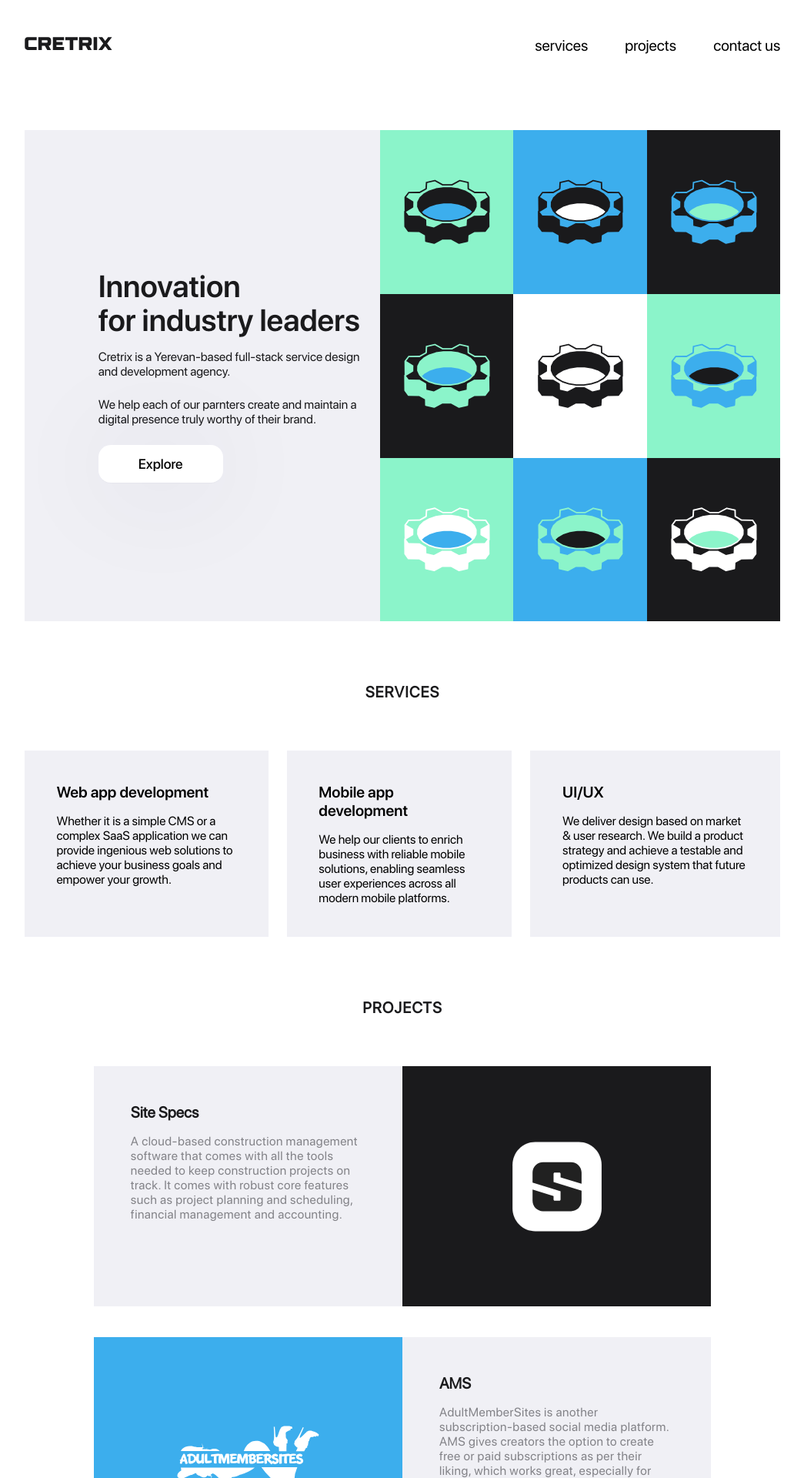
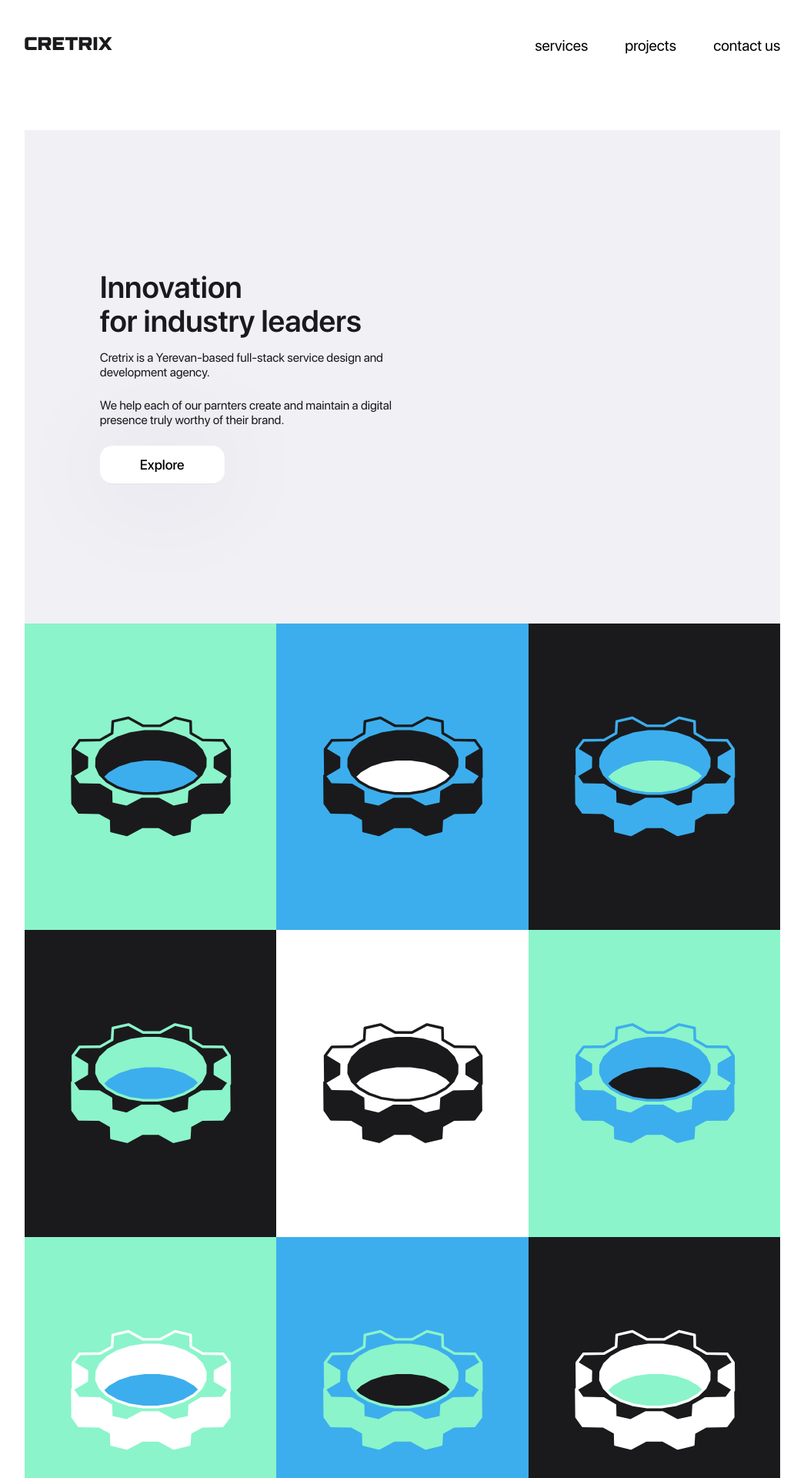
Before and after one commit to cretrix/cretrix.github.io, a Jekyll site: the page built from index.html, in a window 1280 px wide. Shown: the top 1920 px of the page at 77% size, without its empty margins (117-1162 px from the left). Built offline with Jekyll 4.4.1, drawn with Linux system fonts in a browser that asks for light colours.

Commit message:
finish landing media queries

```diff
--- a/_sass/layout/section.scss
+++ b/_sass/layout/section.scss
@@ -10,13 +10,11 @@
 .site-header {
     padding: 3.25rem 9.3rem 0;
     .container {
-        background: #f0f0f5;
         display: flex;
-        align-items: center;
-        justify-content: space-between;
-
         .content {
-            padding-left: 6rem;
+            background: #f0f0f5;
+            padding: 182px 98px;
+            width: 70%;
             color: #1a1a1c;
             h1 {
                 font-size: 40px;
@@ -66,7 +64,7 @@
 }
 
 .services {
-    padding-top:5rem;
+    padding-top: 5rem;
     padding-left: 9.3rem;
     padding-right: 9.3rem;
 
@@ -101,7 +99,7 @@
 }
 
 .projects {
-    padding-top:5rem;
+    padding-top: 5rem;
     width: 100%;
     .container {
         margin-top: 4rem;
@@ -146,8 +144,7 @@
                 }
             }
         }
-        .item:nth-child(2),
-        .item:nth-child(4) {
+        .item:nth-child(even) {
             .content {
                 grid-area: 1 / 2 / 1 / 3;
             }
@@ -159,14 +156,22 @@
 }
 
 .team {
-    padding-top:5rem;
+    padding-top: 5rem;
 
     .container {
         width: 100%;
         display: flex;
-        margin-top: 4rem;
+        margin-top: 3rem;
         justify-content: center;
         gap: 1.5rem;
+
+        & > div {
+            img{
+                width: 100%;
+                height: 100%;
+                object-fit: cover;
+            }
+        }
     }
 
     .paragraph {
@@ -185,7 +190,7 @@
 }
 
 .talk {
-    padding-top:5rem;
+    padding-top: 5rem;
     color: #1a1a1c;
     p {
         text-align: center;
@@ -260,7 +265,7 @@
 }
 
 .address {
-    padding-top:5rem;
+    padding-top: 5rem;
 
     p:first-of-type {
         text-align: center;
--- a/_sass/main.scss
+++ b/_sass/main.scss
@@ -3,3 +3,4 @@
 @import "layout/nav.scss";
 @import "layout/footer.scss";
 @import "layout/section.scss";
+@import "media/index.scss"
--- /dev/null
+++ b/_sass/media/index.scss
@@ -0,0 +1,166 @@
+@media screen and (max-width: 1400px) {
+    .site-header {
+        .container {
+            flex-direction: column;
+            background: none;
+            .content {
+                width: 100%;
+            }
+        }
+    }
+}
+
+@media screen and (max-width: 1100px) {
+    .services {
+        .container {
+            flex-direction: column;
+        }
+    }
+}
+@media screen and (max-width: 980px) {
+    footer {
+        .container {
+            flex-direction: column;
+            align-items: center;
+            gap: 3rem;
+            .details {
+                flex-direction: column;
+                text-align: center;
+            }
+        }
+    }
+}
+
+@media screen and (max-width: 850px) {
+    .projects {
+        .container {
+            .item {
+                grid-template-columns: repeat(1, 1fr);
+                .content {
+                    padding: 1.5rem 1.5rem 4rem;
+                }
+            }
+
+            .item:nth-child(even) {
+                .content {
+                    grid-area: auto;
+                }
+            }
+            .item:nth-child(odd) {
+                .content {
+                    grid-area: auto;
+                }
+                .image {
+                    grid-area: 1 / 1 / auto / 1;
+                }
+            }
+        }
+    }
+    .team {
+        .paragraph {
+            margin: 3rem auto;
+            max-width: 485px;
+        }
+    }
+    .services {
+        .container {
+            .item {
+                padding: 1.5rem;
+            }
+        }
+    }
+}
+
+@media screen and (max-width: 770px) {
+    nav {
+        flex-direction: column;
+        gap: 3rem;
+        padding: 3rem 1.5rem;
+    }
+    .site-header {
+        padding: 3.25rem 1.5rem;
+    }
+    .map-container {
+        padding: 1rem;
+    }
+}
+
+@media screen and (max-width: 600px) {
+    .team {
+        .container {
+            padding: 1.5rem;
+            margin-top: 1rem;
+        }
+        .paragraph {
+            padding: 1.5rem;
+            margin: 0rem auto;
+        }
+    }
+    .talk {
+        padding-left: 1.5rem;
+        padding-right: 1.5rem;
+        form {
+            .send {
+                justify-content: center;
+            }
+        }
+    }
+    .address {
+        .map-container {
+            img {
+                object-fit: cover;
+                height: 300px;
+            }
+        }
+    }
+    .services,
+    .projects {
+        padding-left: 1.5rem;
+        padding-right: 1.5rem;
+    }
+}
+
+@media screen and (max-width: 500px) {
+    .site-header {
+        padding: 2.25rem 1.5rem;
+
+        .container {
+            .content {
+                padding: 2.5rem 1.5rem;
+
+                button {
+                    margin-top: 1rem;
+                }
+
+                h1 {
+                    font-size: 32px;
+                    line-height: 32px;
+                }
+                p {
+                    font-size: 18px;
+                    line-height: 22px;
+                    letter-spacing: 0.07em;
+                }
+            }
+        }
+    }
+    nav {
+        padding: 3rem 1.5rem 0rem;
+        .menu {
+            gap: 2.2rem;
+
+            h3 {
+                font-size: 19px;
+            }
+        }
+    }
+    footer .details {
+        div:first-child p {
+            white-space: nowrap;
+        }
+    }
+    .talk p {
+        line-height: 22px;
+        letter-spacing: 0.02em;
+    }
+}
```
